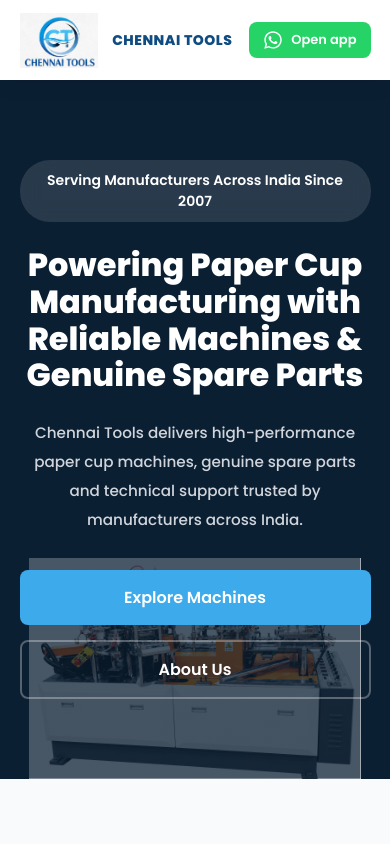
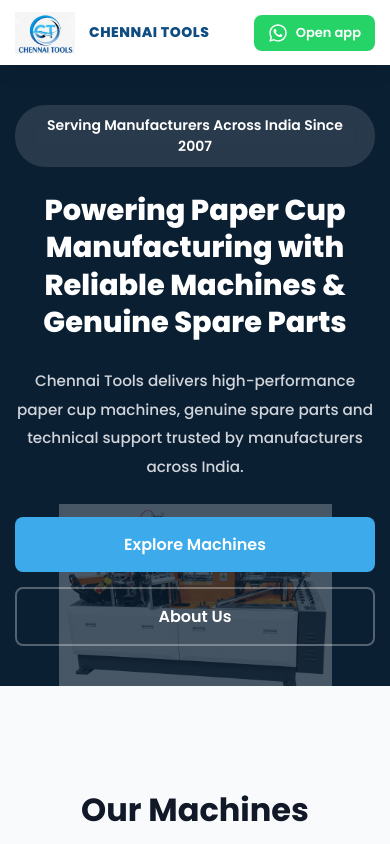
Before and after one commit to priyahub20/chennaitools-website1, a React (Vite) app: page /contact in a window 390 px wide. Shown: the top 844 px of the page. Built offline with nearby package versions, Linux system fonts and the light colour scheme.

Commit message:
Mobile responsive improvements

```diff
--- a/src/styles/Contact.css
+++ b/src/styles/Contact.css
@@ -281,7 +281,7 @@
   }
 
   .contact-card{
-    padding:25px;
+    padding:20px;
   }
 
   .hours-card{
--- a/src/styles/Global.css
+++ b/src/styles/Global.css
@@ -10,6 +10,7 @@
   font-family: 'Inter', sans-serif;
   color:#222;
   background:#fdffff;
+   overflow-x:hidden;
 }
 
 h1,h2,h3,h4,h5,h6{
@@ -26,11 +27,19 @@
 }
 
 .container{
-  width:90%;
+  width:100%;
   max-width:1200px;
-  margin:auto;
+  margin:0 auto;
+  padding:0 20px;
 }
 
 section{
   padding:80px 0;
 }
+
+@media(max-width:768px){
+
+  .container{
+    padding:0 15px;
+  }
+}
--- a/src/styles/Hero.css
+++ b/src/styles/Hero.css
@@ -111,12 +111,13 @@
 @media(max-width:768px){
 
   .hero{
-    background-size:85%;
-    min-height:75vh;
+    min-height:60vh;
+    padding:40px 0;
   }
 
   .hero-content h1{
-    font-size:2rem;
+    font-size:1.8rem;
+    line-height:1.3;
   }
 
   .hero-content p{
--- a/src/styles/MachinesPage.css
+++ b/src/styles/MachinesPage.css
@@ -34,9 +34,10 @@
 }
 
 .machine-page-card img{
-  width:100%;
-  height:320px;
-  object-fit:contain;
+   height:180px;
+    object-fit:contain;
+    padding:15px;
+    background:#fff;
 }
 
 .machine-page-content{
@@ -116,7 +117,7 @@
 
   .machines-banner{
     background-position:center bottom;
-    min-height:500px;
+    min-height:300px;
     text-align:center;
   }
 
@@ -125,7 +126,11 @@
   }
 
   .machines-banner h1{
-    font-size:2.3rem;
+    font-size:1.8rem;
+  }
+
+   .machines-banner p{
+    font-size:0.9rem;
   }
 
   .banner-features{
--- a/src/styles/Navbar.css
+++ b/src/styles/Navbar.css
@@ -117,7 +117,7 @@
 @media(max-width:768px){
 
   .navbar-container{
-    height:80px;
+    height:65px;
   }
 
   .nav-links{
@@ -125,11 +125,11 @@
   }
 
   .logo img{
-    height:55px;
+    height:42px;
   }
 
   .logo-text h2{
-    font-size:16px;
+    font-size:1rem;
   }
 
   .logo-text span{
```
